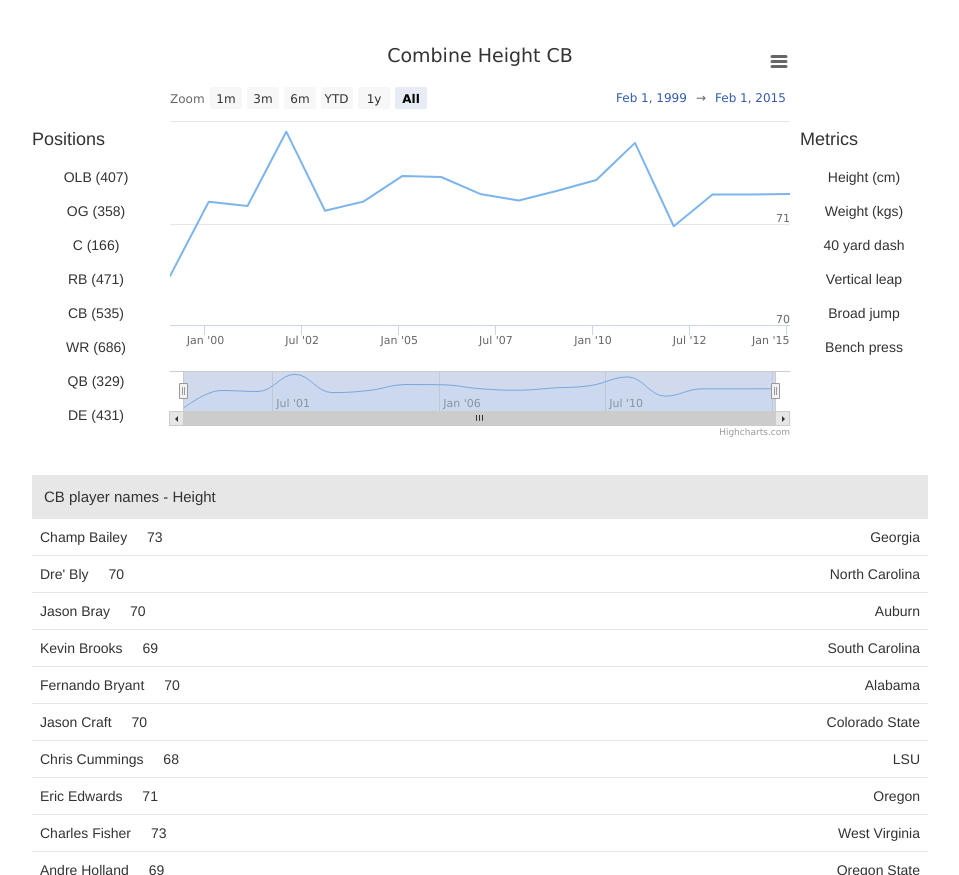
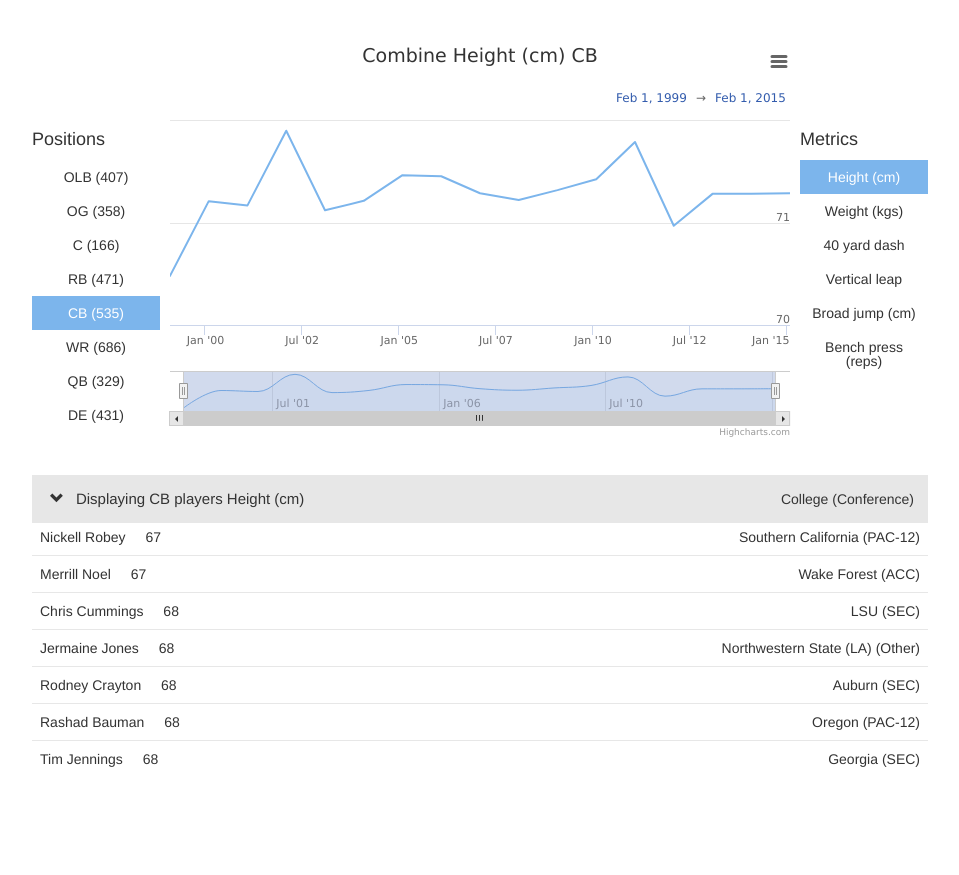
Before and after one commit to HVNT/fooBar, a plain HTML site: page src/index.html in a window 1280 px wide. Shown: the whole page, without its empty margins (160-1119 px from the left). After the commit the page ends 800 px from the top, so only its background shows below. Drawn offline with nearby package versions, Linux system fonts and the light colour scheme.

Commit message:
added some more stuff, click table head to sort by active metric, added some styles, removed some positions that had shitty data

```diff
--- a/src/index.html
+++ b/src/index.html
@@ -46,7 +46,9 @@
             <h4>Positions</h4>
 
             <div class="foobar-list">
-                <div ng-repeat="(key, value) in positions" class="foobar-list__item" ng-click="filterPosition(key)">
+                <div data-ng-repeat="(key, value) in positions" class="foobar-list__item"
+                     data-ng-click="filterPosition(key)"
+                     data-ng-class="{'foobar-list__item--active': key === filters.pos}">
                     <span>{{key + ' (' + value.count + ')'}}</span>
                 </div>
             </div>
@@ -56,8 +58,9 @@
             <h4>Metrics</h4>
 
             <div class="foobar-list">
-                <div ng-repeat="metric in Player.intMetrics" class="foobar-list__item"
-                     ng-click="filterMetric(metric)">
+                <div ng-repeat="metric in Player.metrics" class="foobar-list__item"
+                     ng-click="filterMetric(metric)"
+                     data-ng-class="{'foobar-list__item--active': metric == filters.metric}">
                     <span>{{metric.value}}</span>
                 </div>
             </div>
@@ -65,14 +68,16 @@
         <!-- Table -->
         <div class="players-table-container">
             <div class="players-table">
-                <div class="players-table-head">
-                    <span class="players-table-hcell">{{filters.pos}} player names - {{filters.metric.value}}</span>
+                <div class="players-table-head" ng-click="toggleFilter()">
+                    <i class="glyphicon" style="padding: 0 8px 0 4px;" ng-class="{'glyphicon-chevron-up': filters.reverse, 'glyphicon-chevron-down': !filters.reverse}"></i>
+                    <span class="players-table-hcell">Displaying {{filters.pos}} players {{filters.metric.value}}</span>
+                    <span class="pull-right">College (Conference)</span>
                 </div>
                 <div class="players-table-body">
-                    <div class="players-table-row" ng-repeat="player in activePlayers">
+                    <div class="players-table-row" ng-repeat="player in activePlayers | orderBy: filters.metric.key:filters.reverse">
                         <span class="players-table-bcell">{{player.name}}</span>
                         <span style="padding-left: 16px;">{{player[filters.metric.key]}}</span>
-                        <span style="float: right;">{{player.college}}</span>
+                        <span class="pull-right">{{player.college}} ({{player.conference}})</span>
                     </div>
                 </div>
             </div>
--- a/src/scripts/main.js
+++ b/src/scripts/main.js
@@ -10,12 +10,11 @@ angular.module('FooBar', [])
     .controller('FooBarCtrl', function ($scope, $q, Player, PlayerUtilities) {
         $scope.Player = Player;
         $scope.activePlayers = [];
+
         $scope.filters = {
             pos: 'CB',
-            metric: {
-                value: 'Height',
-                key: 'height'
-            }
+            metric: Player.metrics[0],
+            reverse: false
         };
 
         Player.query().then(function () {
@@ -32,24 +31,25 @@ angular.module('FooBar', [])
 
         $scope.filterMetric = function (filter) {
             if (filter) {
-                $scope.filters.metric = {
-                    key: filter.key,
-                    value: filter.value
-                }
+                $scope.filters.metric = filter
             } else {
                 $scope.filters.metric = {
-                    value: 'Height',
-                    key: 'height'
+                    key: 'height',
+                    value: 'Height'
                 }
             }
+
             repaintGraph();
+        };
+
+        $scope.toggleFilter = function () {
+            $scope.filters.reverse = !$scope.filters.reverse;
         };
 
         function repaintGraph() {
             var repaintData = Player.getMetric($scope.filters.pos, $scope.filters.metric.key);
             //getMetric call updates activePlayers for us
             $scope.activePlayers = Player.activePlayers;
-            console.log(repaintData);
 
             $('#linegraph-container').highcharts('StockChart', {
                 rangeSelector: {
@@ -164,11 +164,20 @@ angular.module('FooBar', [])
                 for (var i = 0; i < playersData.length; i++) {
 
                     if (!Player.playerMap[playersData[i].name]) { //if currently not in map init and add to players collection and playerMap
-                        var newPlayer = new Player(playersData[i]);
-                        newPlayer.id = i.toString();
+                        if (playersData[i].POS == 'K' ||
+                            playersData[i].POS == 'LS'||
+                            playersData[i].POS == 'P'||
+                            playersData[i].POS == 'FB') {
+                            console.log('Not initializing this players of this pos currently.', playersData[i]);
+                        } else {
+                            var newPlayer = new Player(playersData[i]);
+                            newPlayer.id = i.toString();
 
-                        Player.players.push(newPlayer);
-                        Player.playerMap[newPlayer.name] = newPlayer; //use new folder as key for now, should be unique (mispellings might cause an issue)
+                            /* using new player name as key for now,
+                            should be unique (mispellings might cause an issue) */
+                            Player.playerMap[newPlayer.name] = newPlayer;
+                            Player.players.push(newPlayer);
+                        }
                     }
                 }
             }
@@ -211,7 +220,7 @@ angular.module('FooBar', [])
             }
         };
 
-        Player.intMetrics = [
+        Player.metrics = [
             {
                 key: 'height',
                 value: 'Height (cm)'
@@ -230,11 +239,11 @@ angular.module('FooBar', [])
             },
             {
                 key: 'broadJump',
-                value: 'Broad jump'
+                value: 'Broad jump (cm)'
             },
             {
                 key: 'benchPress',
-                value: 'Bench press'
+                value: 'Bench press (reps)'
             }
         ];
 
--- a/src/styles/main.css
+++ b/src/styles/main.css
@@ -4,6 +4,10 @@
     position: relative;
     width: 100%;
     height: 100%;
+}
+
+.linegraph-container .highcharts-range-selector-buttons {
+    display: none;
 }
 
 .left-filter-controls-container {
@@ -27,13 +31,18 @@
     padding: 0;
 }
 
+.foobar-list__item--active {
+    background:  rgb(124, 181, 236) !important;
+    color: white;
+}
+
 .players-table-container {
     position: absolute;
     top: 475px;
     left: 15%;
     right: 15%;
     bottom: 0;
-    height: 400px;
+    height: 300px;
 }
 
 .players-table-container > .players-table {
@@ -46,6 +55,13 @@
     position: relative;
     background: #e7e7e7;
     padding: 12px;
+    cursor: pointer;
+    border: 2px solid transparent;
+}
+
+.players-table > .players-table-head:hover {
+    background: #eee;
+    border: 2px solid #e7e7e7;
 }
 
 .players-table > .players-table-body {
@@ -105,5 +121,5 @@
 
 .foobar-list > .foobar-list__item:hover {
     background: #eee;
-    border: 2px solid #777;
+    border: 2px solid #e7e7e7;
 }
```
